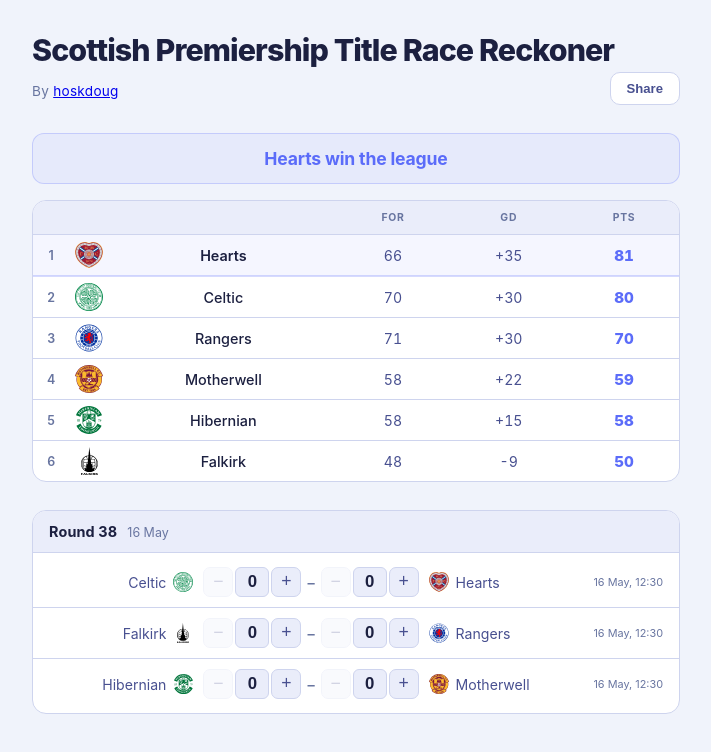
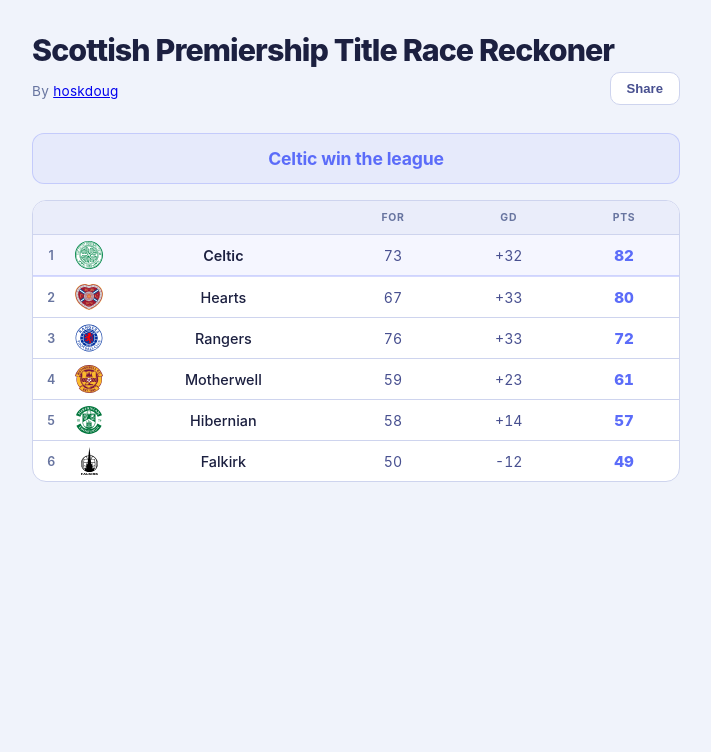
Before and after one commit to dhoskins/spfl-title-race, a React (Vite) app: page / in a window 1280 px wide. Shown: the top 752 px of the page, without its empty margins (284-995 px from the left). Built offline with nearby package versions, Linux system fonts and the light colour scheme.

Commit message:
Add Round 38 Scores

```diff
--- a/src/data.js
+++ b/src/data.js
@@ -44,9 +44,9 @@ export const ROUNDS = [
     label: 'Round 38',
     dateRange: '16 May',
     matches: [
-      { id: 'r38m1', home: 'Celtic',    away: 'Hearts',     kickoff: '16 May, 12:30' },
-      { id: 'r38m2', home: 'Falkirk',  away: 'Rangers',    kickoff: '16 May, 12:30' },
-      { id: 'r38m3', home: 'Hibernian', away: 'Motherwell', kickoff: '16 May, 12:30' },
+      { id: 'r38m1', home: 'Celtic',    away: 'Hearts',     kickoff: '16 May, 12:30',  result: { home: 3, away: 1 } },
+      { id: 'r38m2', home: 'Falkirk',  away: 'Rangers',    kickoff: '16 May, 12:30',  result: { home: 2, away: 5 } },
+      { id: 'r38m3', home: 'Hibernian', away: 'Motherwell', kickoff: '16 May, 12:30',  result: { home: 0, away: 1 } },
     ],
   },
 ]
```
